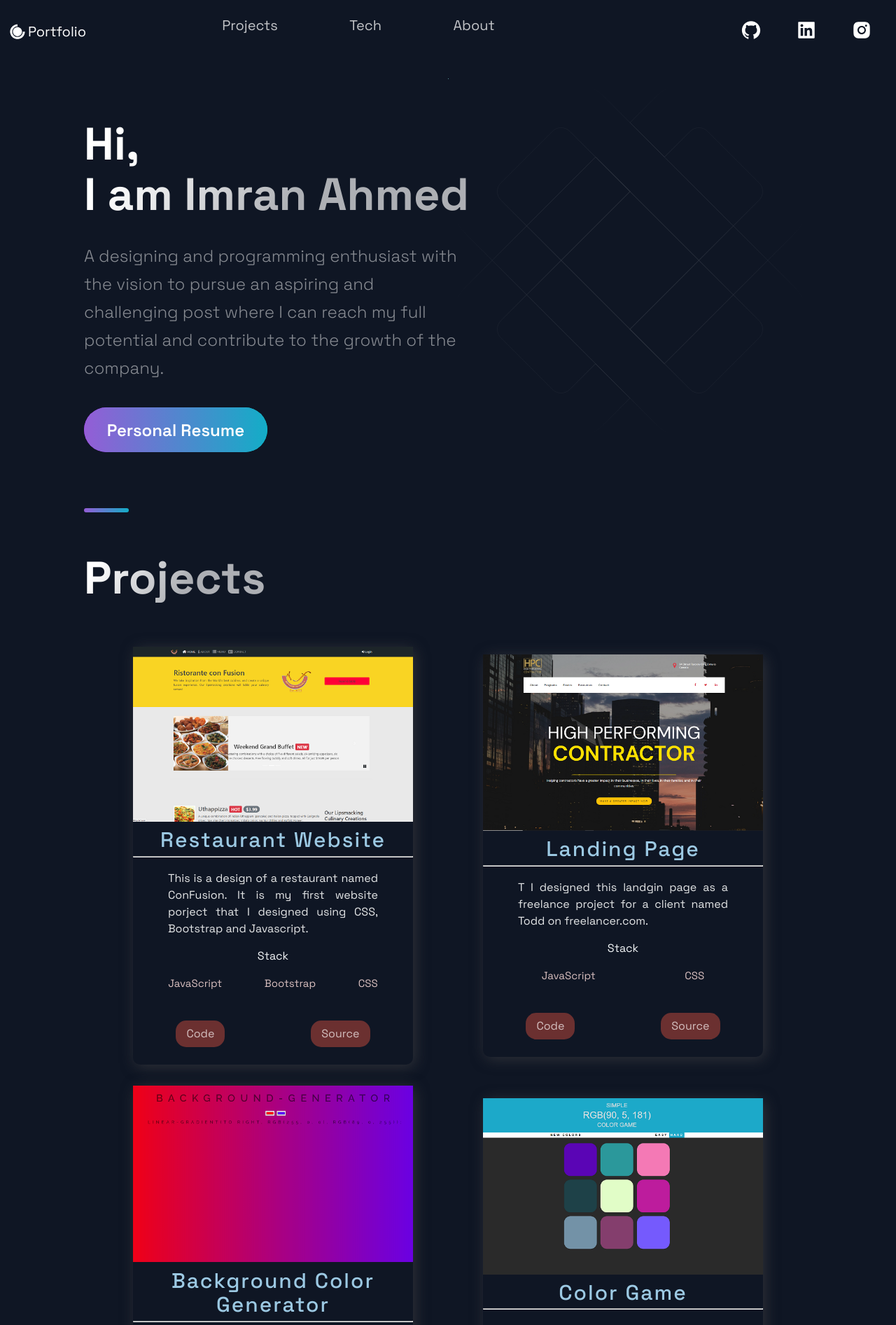
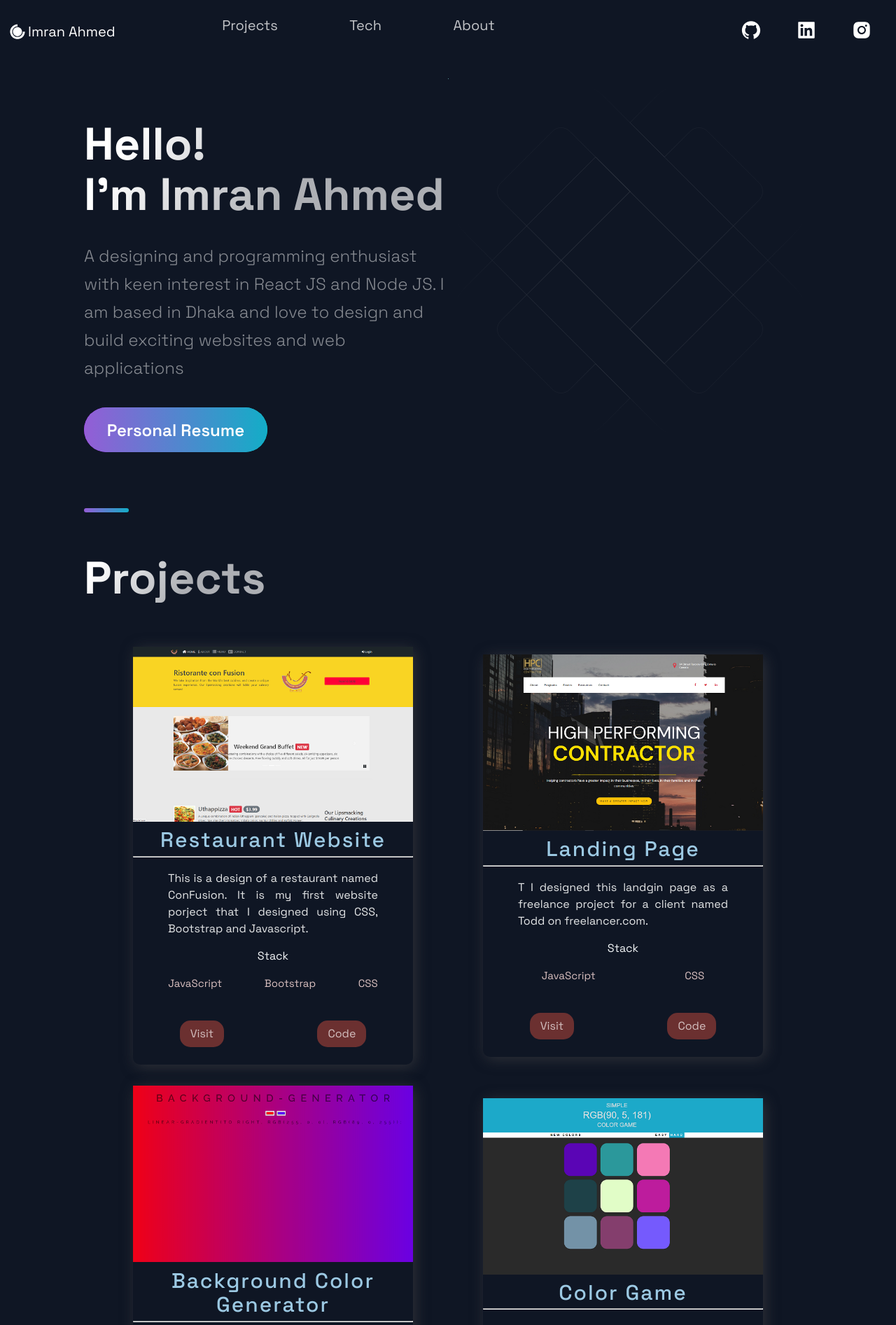
Before and after one commit to ImranAhmed26/Portfolio-React, a Next.js app: page / in a window 1280 px wide. Shown: the top 1893 px of the page at 70% size. Built offline with nearby package versions, Linux system fonts and the light colour scheme.

Commit message:
commit on 20th sept

```diff
--- a/src/components/Header/Header.js
+++ b/src/components/Header/Header.js
@@ -10,7 +10,7 @@ const Header = () =>  (
   <Div1>
     <Link href="/">
       <a style={{ display: "flex", alignItems: "center", color: 'white', marginBottom:'20px;' }}>
-        <DiCssdeck size="3rem" /> <Span>Portfolio</Span>
+        <DiCssdeck size="3rem" /> <Span>Imran Ahmed</Span>
       </a>
     </Link>
   </Div1>
--- a/src/components/Hero/Hero.js
+++ b/src/components/Hero/Hero.js
@@ -8,13 +8,11 @@ const Hero = () => (
  <Section row nopadding>
     <LeftSection>
       <SectionTitle main center>
-        Hi,   <br/>
-        I am Imran Ahmed
+        Hello!   <br/>
+        I'm Imran Ahmed
       </SectionTitle>
       <SectionText>
-      A designing and programming enthusiast with the vision to pursue
-      an aspiring and challenging post where I can reach my full potential and
-      contribute to the growth of the company.
+      A designing and programming enthusiast with keen interest in React JS and Node JS. I am based in Dhaka and love to design and build exciting websites and web applications
       </SectionText>
       <Button onClick = {() => window.location = 'https://drive.google.com/file/d/1bX9NqfauHGx73eWzTjdCpxl4QQUi9xbY/view?usp=sharing' } > Personal Resume </Button>
        </LeftSection>
--- a/src/components/Projects/Projects.js
+++ b/src/components/Projects/Projects.js
@@ -30,8 +30,8 @@ const Projects = () => (
            </TagList>
         </div>
         <UtilityList>
-          <ExternalLinks href={visit}>Code</ExternalLinks>
-          <ExternalLinks href={source}>Source</ExternalLinks>
+          <ExternalLinks href={visit}>Visit</ExternalLinks>
+          <ExternalLinks href={source}>Code</ExternalLinks>
         </UtilityList>
       </BlogCard>
     ))}
--- a/src/constants/constants.js
+++ b/src/constants/constants.js
@@ -5,8 +5,8 @@ export const projects = [
     description:"This is a design of a restaurant named ConFusion. It is my first website porject that I designed using CSS, Bootstrap and Javascript. ",
     image: '/images/1.png',
       tags: ['JavaScript', 'Bootstrap', 'CSS'],
-    source: 'https://google.com',
-    visit: 'https://google.com',
+    source: 'https://github.com/ImranAhmed26/ConFusion/blob/main/index.html',
+    visit: 'https://confusionrestro.netlify.app/',
     id: 0,
   },
   {
@@ -14,8 +14,8 @@ export const projects = [
     description:"T I designed this landgin page as a freelance project for a client named Todd on freelancer.com.",
     image: '/images/2.png',
     tags: [ 'JavaScript', 'CSS'],
-    source: 'https://google.com',
-    visit: 'https://google.com',
+    source: 'https://github.com/ImranAhmed26/Toppi-landing-page/blob/master/index.html',
+    visit: 'https://landing-page101.netlify.app/',
     id: 1,
   },
   {
@@ -23,8 +23,8 @@ export const projects = [
     description: "This is one of my early project where a gradient of colors can be generated by the user. the app also provides the RGB code combinations for using elsewhere. ",
       image: '/images/3.jpg',
       tags: ['JavaScript', 'CSS'],
-    source: 'https://google.com',
-    visit: 'https://google.com',
+    source: 'https://github.com/ImranAhmed26/ZeroToMastery_BGroundGenerator/blob/master/Untitled-1.html',
+    visit: 'https://bgcolor-gen.netlify.app/',
     id: 2,
   },
   {
@@ -32,8 +32,8 @@ export const projects = [
     description: "This is a color game where the user has to guess the color from the given RGB code. this app is a fun way to develop ones knowledge about RGB color codes.",
     image: '/images/4.jpg',
     tags: ['JavaScript', 'CSS'],
-    source: 'https://google.com',
-    visit: 'https://google.com',
+    source: 'https://github.com/ImranAhmed26/RBG-Color-Game/blob/master/index.html',
+    visit: 'https://color-gamejs.netlify.app/',
     id: 3,
   },
 ];
```
Also changed, not shown: 14 other files (tests, documents, lock files or other folders).
